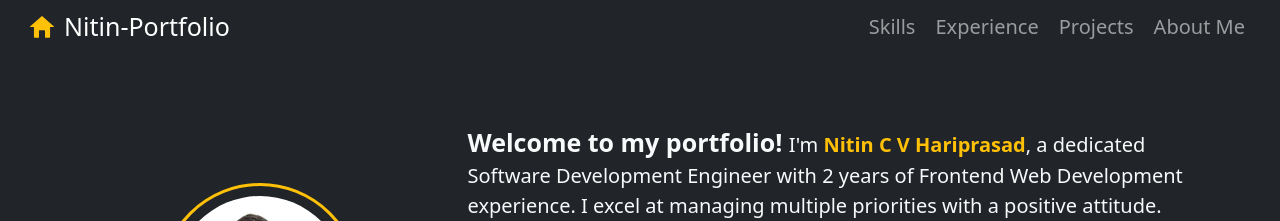
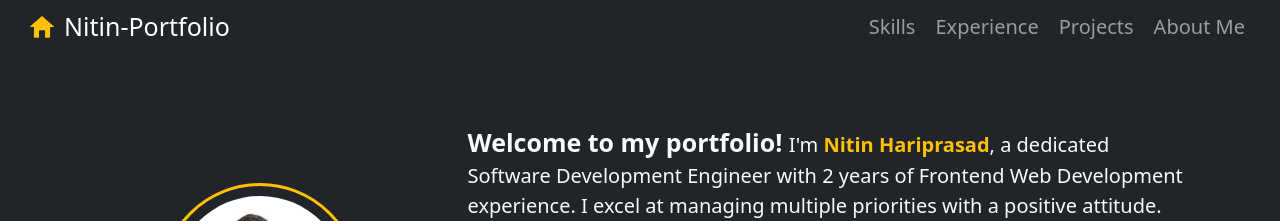
Before and after one commit to nitinvh/Nitin-Portfolio, a React (Vite) app: page / in a window 1280 px wide. Shown: the top 221 px of the page. Built offline with nearby package versions, Linux system fonts and the light colour scheme.

Commit message:
Hotfix 3

```diff
--- a/src/components/MyIntro.jsx
+++ b/src/components/MyIntro.jsx
@@ -15,7 +15,7 @@ const MyIntro = () => {
                     <div className="col-12 col-md-8 d-flex align-items-center text-light">
                         <div className="fs-3 text-start p-3">
                             <p className="text-break lh-base fs-2">
-                               <span className="fs-1 fw-bolder">Welcome to my portfolio! </span> I'm<span className=" fw-bold text-theme-color"> Nitin C V Hariprasad</span>, a dedicated Software Development Engineer with 2 years of Frontend Web Development experience. I excel at managing multiple priorities with a positive attitude. Currently pursuing a Master’s in Engineering Data Science at the University of Houston, I hold a Bachelor's in Computer Science Engineering from SRM University. My expertise spans
+                               <span className="fs-1 fw-bolder">Welcome to my portfolio! </span> I'm<span className=" fw-bold text-theme-color"> Nitin Hariprasad</span>, a dedicated Software Development Engineer with 2 years of Frontend Web Development experience. I excel at managing multiple priorities with a positive attitude. Currently pursuing a Master’s in Engineering Data Science at the University of Houston, I hold a Bachelor's in Computer Science Engineering from SRM University. My expertise spans
                                <span className="text-theme-color"> Web Development</span>, <span className="text-theme-color">Machine Learning</span>, <span className="text-theme-color">Deep Learning</span>, and <span className="text-theme-color">Data Analytics</span>. I've successfully developed single-page applications and contributed to healthcare SaaS platforms. Passionate about continuous learning, I'm eager to drive innovative projects and impactful solutions in the tech industry.
                             </p>
                         </div>
```
